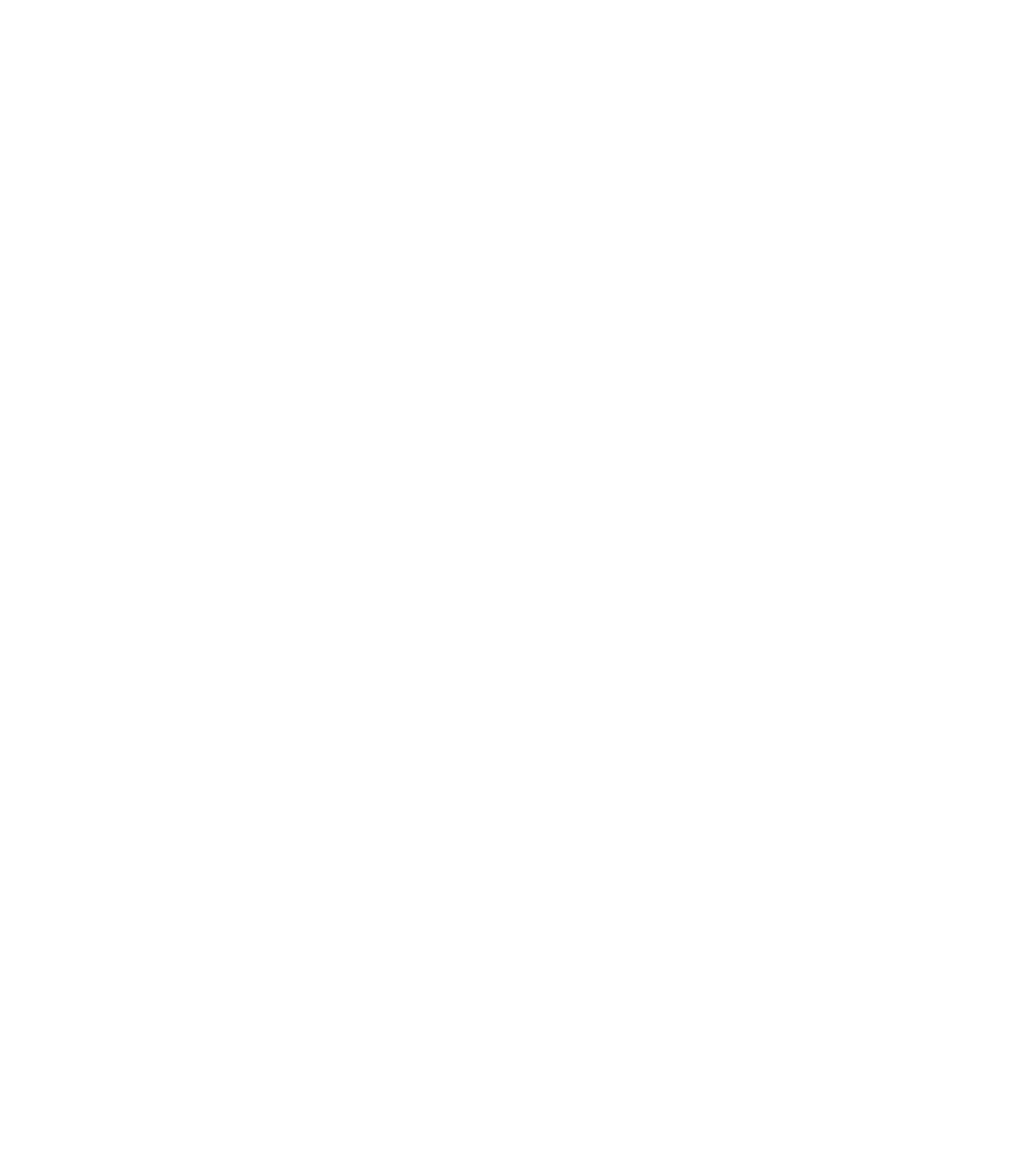
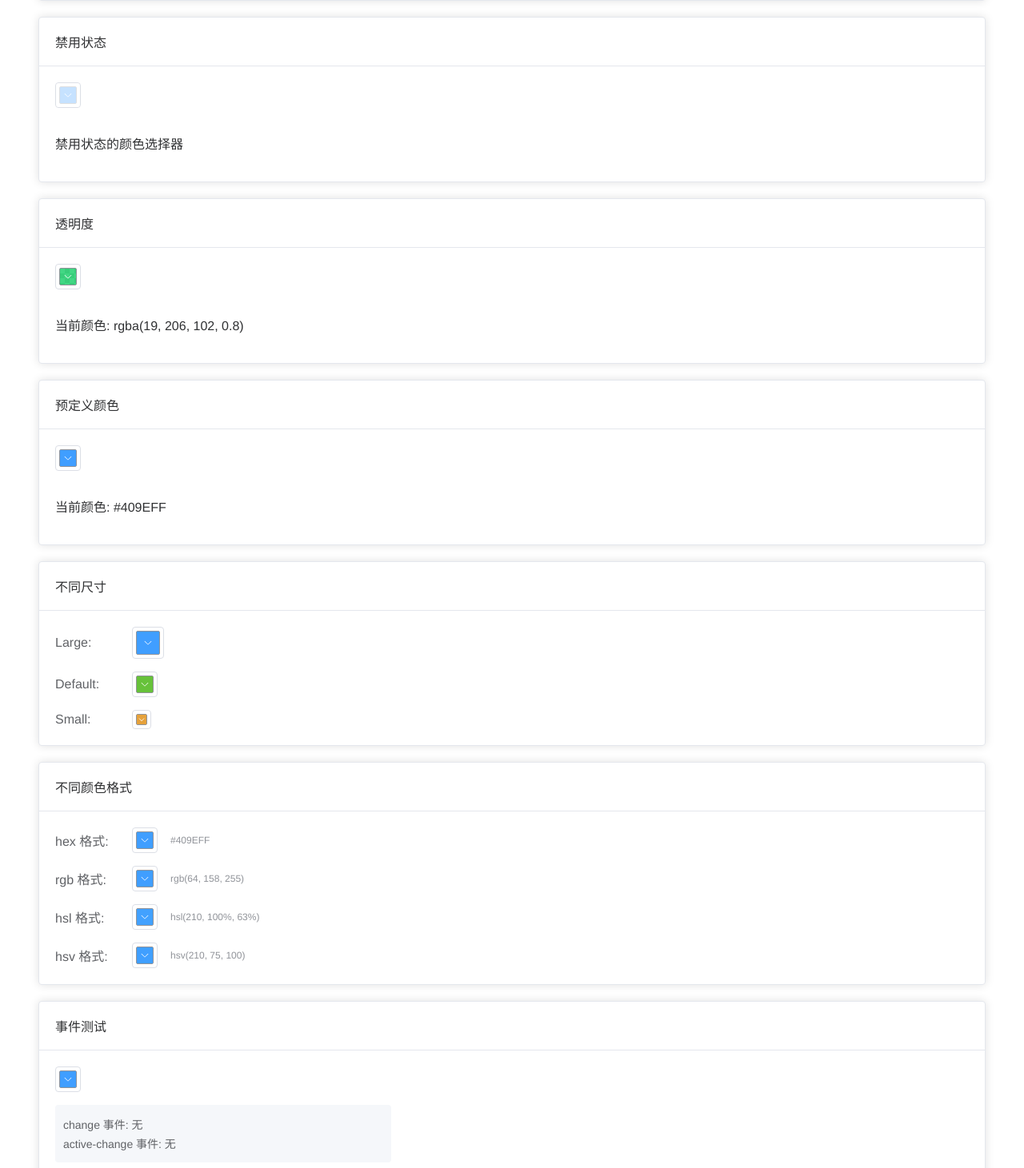
Before and after one commit to MHnanyu/custom-ui-playground, a Vue app: page /color-picker in a window 1280 px wide. Before the commit this address had no page. Shown: the part 369-1830 px from the top of the page at 80% size. Before the commit the page ends 800 px from the top, so only its background shows below. Built offline with nearby package versions, Linux system fonts and the light colour scheme.

Commit message:
feat: 添加 ColorPicker 颜色选择器组件
- 新增 ColorPicker 组件及相关示例
- 添加 /color-picker 路由
- 更新首页导航添加 ColorPicker 入口
- 更新 README 组件进度统计

```diff
--- /dev/null
+++ b/src/components/ColorPicker/index.vue
@@ -0,0 +1,18 @@
+<template>
+  <el-color-picker v-bind="$attrs">
+    <template v-if="slots.default" #default>
+      <slot></slot>
+    </template>
+  </el-color-picker>
+</template>
+
+<script setup lang="ts">
+import { useSlots } from 'vue'
+
+defineOptions({
+  name: 'CcColorPicker',
+  inheritAttrs: false
+})
+
+const slots = useSlots()
+</script>
--- a/src/router/index.ts
+++ b/src/router/index.ts
@@ -82,6 +82,11 @@
       path: '/checkbox',
       name: 'Checkbox',
       component: () => import('@/views/Checkbox.vue')
+    },
+    {
+      path: '/color-picker',
+      name: 'ColorPicker',
+      component: () => import('@/views/ColorPicker.vue')
     }
   ]
 })
--- /dev/null
+++ b/src/views/ColorPicker.vue
@@ -0,0 +1,213 @@
+<template>
+  <div class="color-picker-demo">
+    <h2>ColorPicker 颜色选择器</h2>
+    <p>用于颜色选择，支持多种格式。</p>
+
+    <el-card class="section">
+      <template #header>
+        <span>基础用法</span>
+      </template>
+      <div class="demo-row">
+        <cc-color-picker v-model="color" />
+        <p>当前颜色: {{ color }}</p>
+      </div>
+    </el-card>
+
+    <el-card class="section">
+      <template #header>
+        <span>禁用状态</span>
+      </template>
+      <div class="demo-row">
+        <cc-color-picker v-model="color2" disabled />
+        <p>禁用状态的颜色选择器</p>
+      </div>
+    </el-card>
+
+    <el-card class="section">
+      <template #header>
+        <span>透明度</span>
+      </template>
+      <div class="demo-row">
+        <cc-color-picker v-model="color3" show-alpha />
+        <p>当前颜色: {{ color3 }}</p>
+      </div>
+    </el-card>
+
+    <el-card class="section">
+      <template #header>
+        <span>预定义颜色</span>
+      </template>
+      <div class="demo-row">
+        <cc-color-picker v-model="color4" :predefine="predefineColors" />
+        <p>当前颜色: {{ color4 }}</p>
+      </div>
+    </el-card>
+
+    <el-card class="section">
+      <template #header>
+        <span>不同尺寸</span>
+      </template>
+      <div class="demo-row">
+        <div class="size-demo">
+          <span>Large:</span>
+          <cc-color-picker v-model="color5" size="large" />
+        </div>
+        <div class="size-demo">
+          <span>Default:</span>
+          <cc-color-picker v-model="color6" />
+        </div>
+        <div class="size-demo">
+          <span>Small:</span>
+          <cc-color-picker v-model="color7" size="small" />
+        </div>
+      </div>
+    </el-card>
+
+    <el-card class="section">
+      <template #header>
+        <span>不同颜色格式</span>
+      </template>
+      <div class="demo-row">
+        <div class="format-demo">
+          <span>hex 格式:</span>
+          <cc-color-picker v-model="colorHex" color-format="hex" />
+          <p>{{ colorHex }}</p>
+        </div>
+        <div class="format-demo">
+          <span>rgb 格式:</span>
+          <cc-color-picker v-model="colorRgb" color-format="rgb" />
+          <p>{{ colorRgb }}</p>
+        </div>
+        <div class="format-demo">
+          <span>hsl 格式:</span>
+          <cc-color-picker v-model="colorHsl" color-format="hsl" />
+          <p>{{ colorHsl }}</p>
+        </div>
+        <div class="format-demo">
+          <span>hsv 格式:</span>
+          <cc-color-picker v-model="colorHsv" color-format="hsv" />
+          <p>{{ colorHsv }}</p>
+        </div>
+      </div>
+    </el-card>
+
+    <el-card class="section">
+      <template #header>
+        <span>事件测试</span>
+      </template>
+      <div class="demo-row">
+        <cc-color-picker v-model="eventColor" @change="handleChange" @active-change="handleActiveChange" />
+        <div class="event-log">
+          <p>change 事件: {{ changeLog || '无' }}</p>
+          <p>active-change 事件: {{ activeChangeLog || '无' }}</p>
+        </div>
+      </div>
+    </el-card>
+  </div>
+</template>
+
+<script setup lang="ts">
+import { ref } from 'vue'
+import CcColorPicker from '@/components/ColorPicker/index.vue'
+
+const color = ref('#409EFF')
+const color2 = ref('#409EFF')
+const color3 = ref('rgba(19, 206, 102, 0.8)')
+const color4 = ref('#409EFF')
+const color5 = ref('#409EFF')
+const color6 = ref('#67C23A')
+const color7 = ref('#E6A23C')
+
+const predefineColors = ref([
+  '#ff4500',
+  '#ff8c00',
+  '#ffd700',
+  '#90ee90',
+  '#00ced1',
+  '#1e90ff',
+  '#c71585',
+  'rgba(255, 69, 0, 0.68)',
+  'rgb(255, 120, 0)',
+  'hsv(51, 100, 98)',
+  'hsva(120, 40, 94, 0.5)',
+  'hsl(181, 100%, 37%)',
+  'hsla(209, 100%, 56%, 0.73)',
+  '#c7158577'
+])
+
+const colorHex = ref('#409EFF')
+const colorRgb = ref('rgb(64, 158, 255)')
+const colorHsl = ref('hsl(210, 100%, 63%)')
+const colorHsv = ref('hsv(210, 75, 100)')
+
+const eventColor = ref('#409EFF')
+const changeLog = ref('')
+const activeChangeLog = ref('')
+
+const handleChange = (val: string) => {
+  changeLog.value = `颜色值: ${val}`
+}
+
+const handleActiveChange = (val: string) => {
+  activeChangeLog.value = `当前显示: ${val}`
+}
+</script>
+
+<style scoped>
+.color-picker-demo {
+  max-width: 1200px;
+  margin: 0 auto;
+}
+
+.section {
+  margin-bottom: 20px;
+}
+
+.demo-row {
+  display: flex;
+  flex-direction: column;
+  gap: 16px;
+  align-items: flex-start;
+}
+
+.size-demo {
+  display: flex;
+  align-items: center;
+  gap: 16px;
+}
+
+.size-demo span {
+  width: 80px;
+  color: #606266;
+}
+
+.format-demo {
+  display: flex;
+  align-items: center;
+  gap: 16px;
+}
+
+.format-demo span {
+  width: 80px;
+  color: #606266;
+}
+
+.format-demo p {
+  margin: 0;
+  color: #909399;
+  font-size: 12px;
+}
+
+.event-log {
+  padding: 10px;
+  background-color: #f5f7fa;
+  border-radius: 4px;
+  width: 400px;
+}
+
+.event-log p {
+  margin: 4px 0;
+  font-size: 14px;
+  color: #606266;
+}
+</style>
--- a/src/views/Home.vue
+++ b/src/views/Home.vue
@@ -55,6 +55,9 @@
         <router-link to="/checkbox">
           <el-button type="success">Checkbox 多选框</el-button>
         </router-link>
+        <router-link to="/color-picker">
+          <el-button type="success">ColorPicker 颜色选择器</el-button>
+        </router-link>
       </div>
     </el-card>
   </div>
```
Also changed, not shown: component/color-picker.md (added, +134 -0 lines), 1 other file (tests, documents, lock files or other folders).
